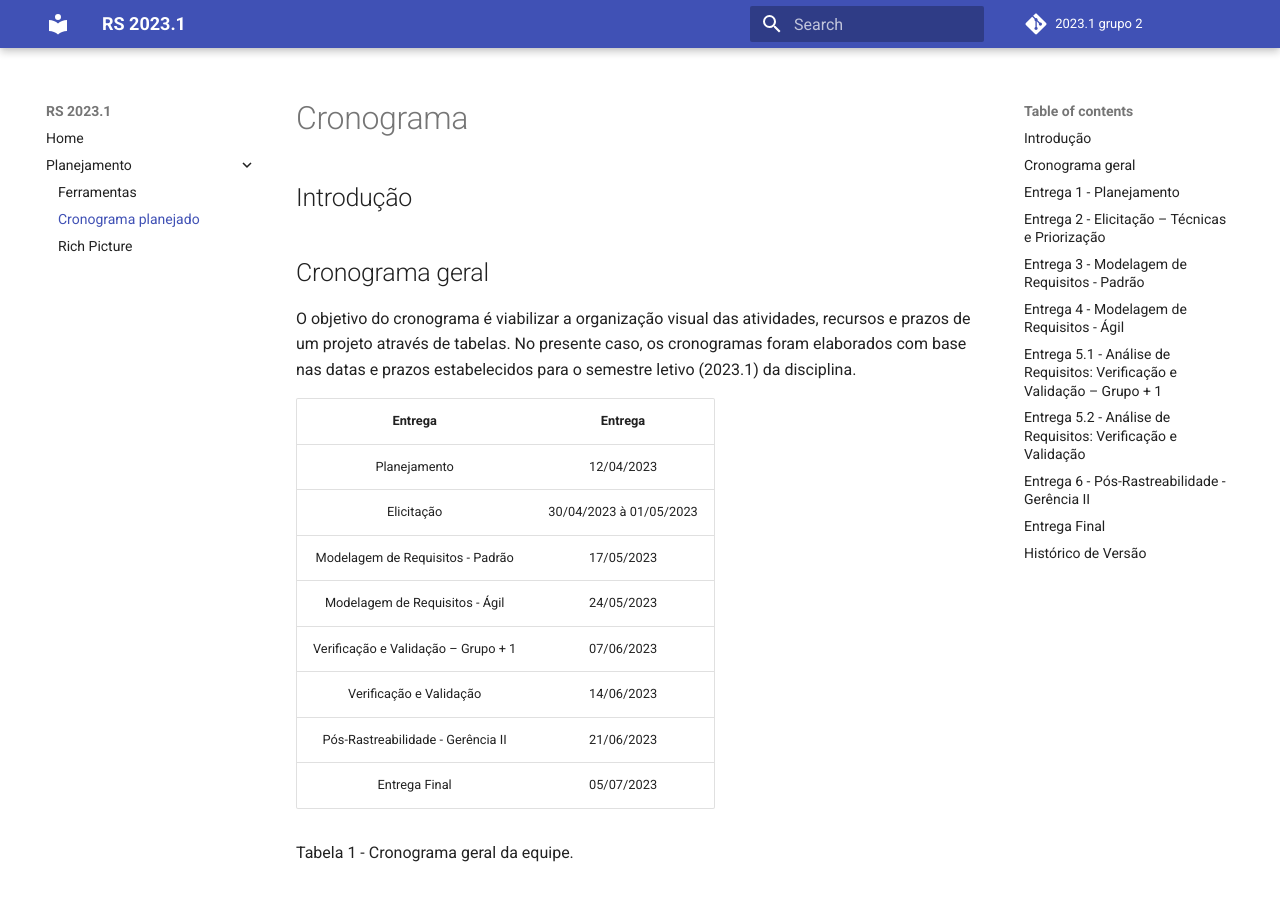
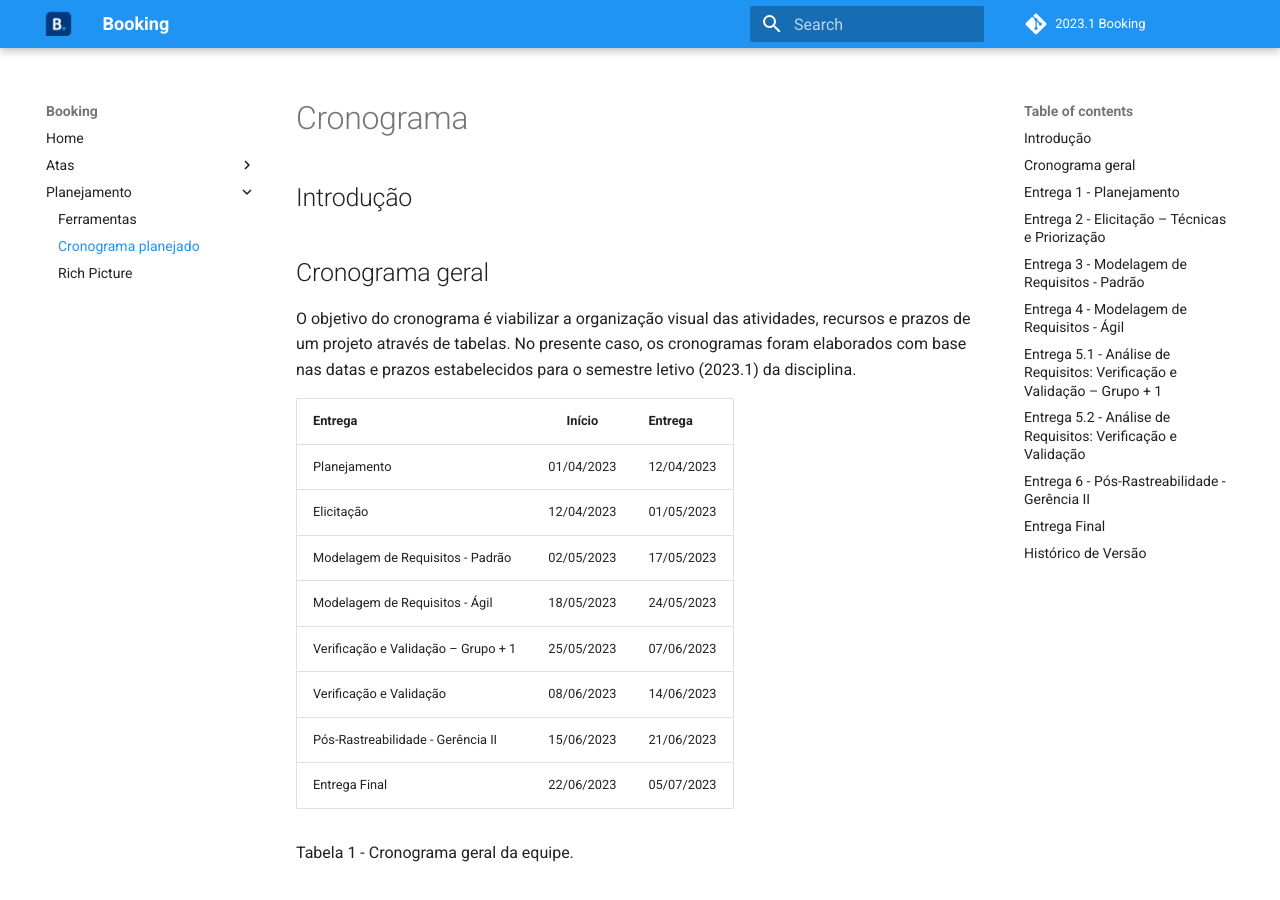
Before and after one commit to Requisitos-de-Software/2023.1-Booking, an MkDocs documentation site: the page built from docs/planejamento/cronograma.md, in a window 1280 px wide and 900 px high. Built offline with MkDocs 1.6.1 and Material for MkDocs 9.7.7, drawn with Linux system fonts in a browser that asks for light colours; comment, search, counter and statistics services are not loaded; some of the changed text lies outside the part shown.

Commit message:
atualizando paginas

```diff
--- a/docs/planejamento/cronograma.md
+++ b/docs/planejamento/cronograma.md
@@ -8,16 +8,18 @@ O objetivo do cronograma é viabilizar a organização visual das atividades, re
 
 <!-- Inicio tabela cronograma geral-->
 
-|               Entrega               |         Entrega         |
-|:-----------------------------------:|:-----------------------:|
-|             Planejamento            |        12/04/2023       |
-|              Elicitação             | 30/04/2023 à 01/05/2023 |
-|   Modelagem de Requisitos - Padrão  |        17/05/2023       |
-|    Modelagem de Requisitos - Ágil   |        24/05/2023       |
-| Verificação e Validação – Grupo + 1 |        07/06/2023       |
-|       Verificação e Validação       |        14/06/2023       |
-|  Pós-Rastreabilidade - Gerência II  |        21/06/2023       |
-|            Entrega Final            |        05/07/2023       |
+| Entrega                                  |  Início  | Entrega    |
+| :--------------------------------------- | :--------: | ---------- |
+| Planejamento                             | 01/04/2023 | 12/04/2023 |
+| Elicitação                             | 12/04/2023 | 01/05/2023 |
+| Modelagem de Requisitos - Padrão        | 02/05/2023 | 17/05/2023 |
+| Modelagem de Requisitos - Ágil          | 18/05/2023 | 24/05/2023 |
+| Verificação e Validação – Grupo + 1 | 25/05/2023 | 07/06/2023 |
+| Verificação e Validação              | 08/06/2023 | 14/06/2023 |
+| Pós-Rastreabilidade - Gerência II      | 15/06/2023 | 21/06/2023 |
+| Entrega Final                            | 22/06/2023 | 05/07/2023 |
+
+
 
 <!-- Fim tabela cronograma geral -->
 
@@ -114,13 +116,14 @@ Tabela 8 - Cronograma da entrega 1.
 | ---------------------------- | --------- | --------------------------- | -------------------- | --------- |
 | Correção geral             | Grupo     | 22/06/2023 à 02/07/2023    | 03/07/2023           | Grupo     |
 | Gravação da apresentação | Grupo     | 04/07/2023                  | 04/07/2023           | Grupo     |
-| Finalização                | Grupo     | 04/07/2023                  | 05/07/2023           | Grupo
+| Finalização                | Grupo     | 04/07/2023                  | 05/07/2023           | Grupo     |
 
 Tabela 9 - Cronograma da entrega 1.
 
 ## Histórico de Versão
 
-| Versão | Data       | Descrição            | Autor(es) | Revisor(es) |
-| ------- | ---------- | ---------------------- | --------- | ----------- |
-| 1.0     | 01/04/2023 | Criação do documento | Chaydson  | ...         |
-| 1.1     | 07/04/2023 | Cronograma geral       | Chaydson  | Grupo       |
+| Versão | Data       | Descrição                  | Autor(es) | Revisor(es)    |
+| ------- | ---------- | ---------------------------- | --------- | -------------- |
+| 1.0     | 01/04/2023 | Criação do documento       | Chaydson  | ...            |
+| 1.1     | 07/04/2023 | Cronograma geral             | Chaydson  | Grupo          |
+| 1.2     | 11/04/2023 | Padronização do cronograma | Chaydson  | Pedro Henrique |
--- a/mkdocs.yml
+++ b/mkdocs.yml
@@ -1,18 +1,23 @@
-site_name: RS
-theme:
-  name: material
+site_name: RS Booking
 
-site_name: RS 2023.1
+site_name: Booking
 
-repo_name: "2023.1 grupo 2"
-repo_url: "https://github.com/Requisitos-de-Software/2023.1-Grupo02"
+repo_name: "2023.1 Booking"
+repo_url: "https://github.com/Requisitos-de-Software/2023.1-Booking"
 
 copyright: "Copyright &copy; 2023 rs"
 
 theme:
   name: material
+  logo: images/bookingIcon.png
+  favicon: images/bookingIcon.png
+  palette:
+    primary: blue
+
 nav:
   - Home: index.md
+  - Atas:
+      - 01/04: atas/ata_01_04.md
   - Planejamento:
       - Ferramentas: planejamento/ferramentas.md
       - Cronograma planejado: planejamento/cronograma.md
```
Also changed, not shown: docs/index.md (+51 -13 lines), docs/planejamento/ferramentas.md (+11 -11 lines), docs/images/bookingIcon.png (added), 1 other file.
